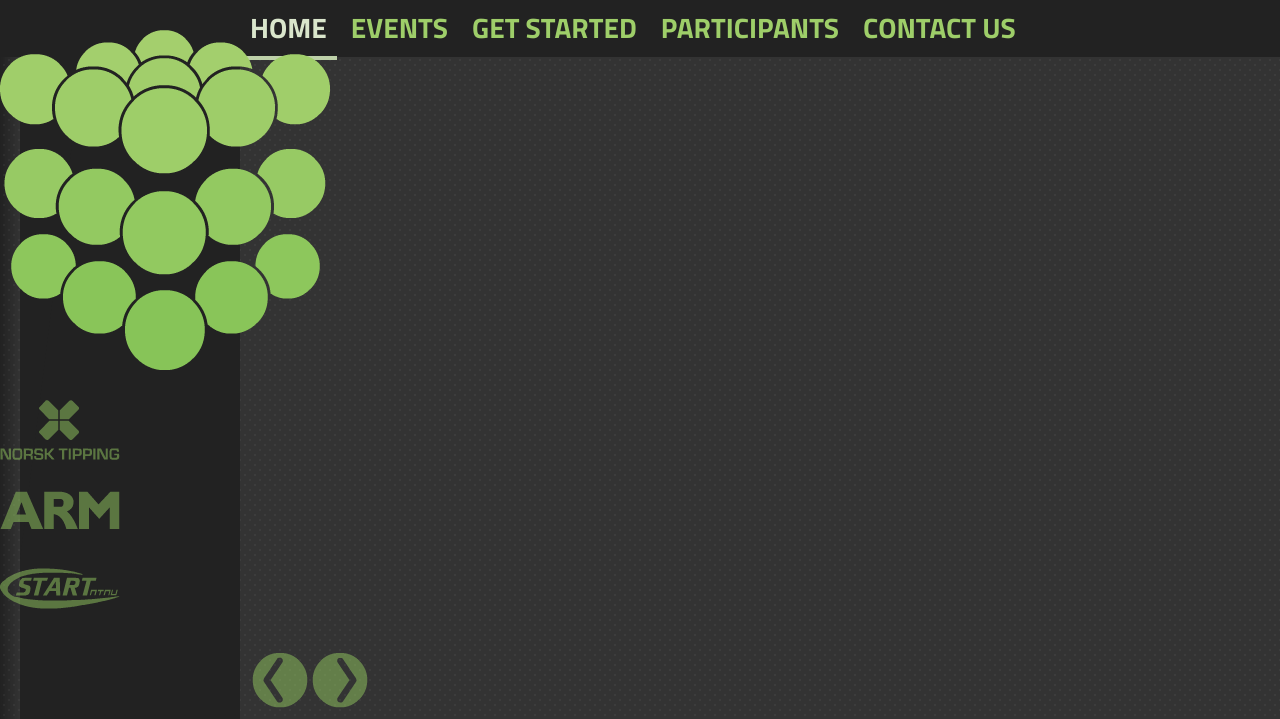
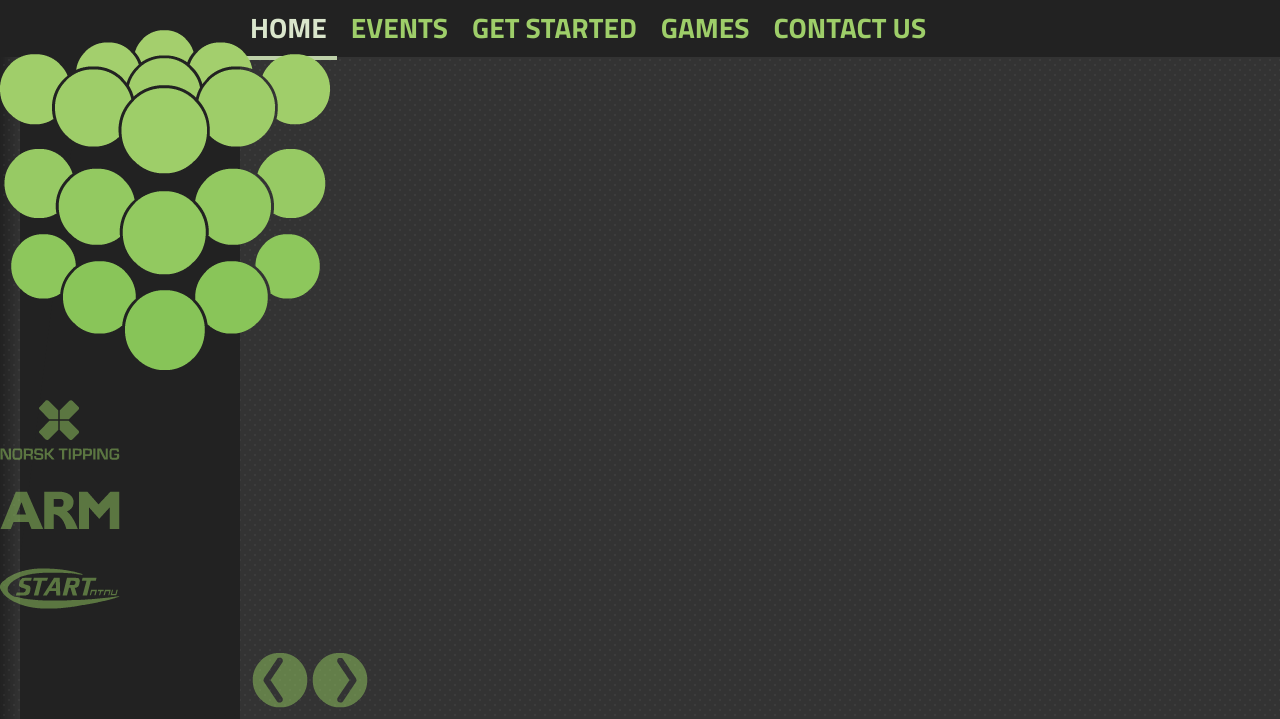
Before and after one commit to fumbleforce/gameawards, a Django app: page / in a window 1280 px wide. Shown: the top 719 px of the page. Run offline with Django 3.2, Linux system fonts and the light colour scheme; data that the repository does not hold is empty; some libraries are stand-ins or nearby versions.

Commit message:
participants to games

```diff
--- a/templates/news/index.html
+++ b/templates/news/index.html
@@ -37,7 +37,7 @@
 				        <li class="current_page_item">  <a id="btnHome" href="#home-container">HOME</a></li>
 											        <li id="btnEvents"><a href="#events-container">EVENTS</a></li>
 											        <li><a id="btnGetStarted" href="#get-started-container">GET STARTED</a></li>
-											        <li><a id="btnParticipants" href="#participants-container">PARTICIPANTS</a></li>
+											        <li><a id="btnParticipants" href="#participants-container">GAMES</a></li>
 											        <li><a id="btnContactUs" href="#contact-us-container">CONTACT US</a></li>
 				    </ul>
 			    </div>
```
